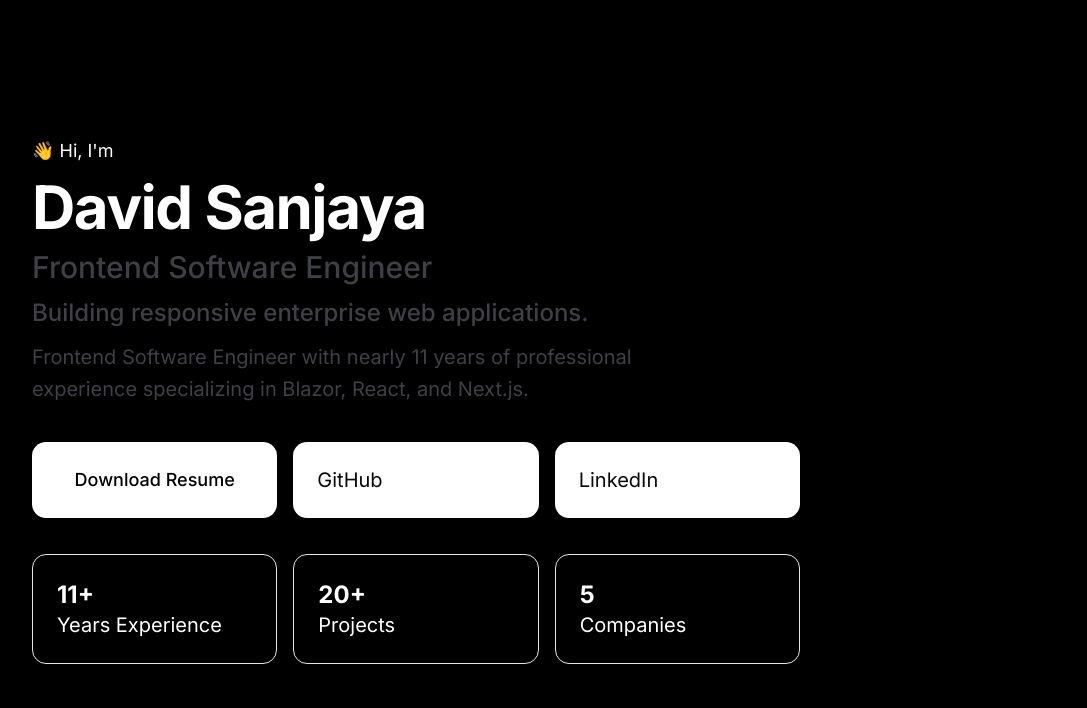
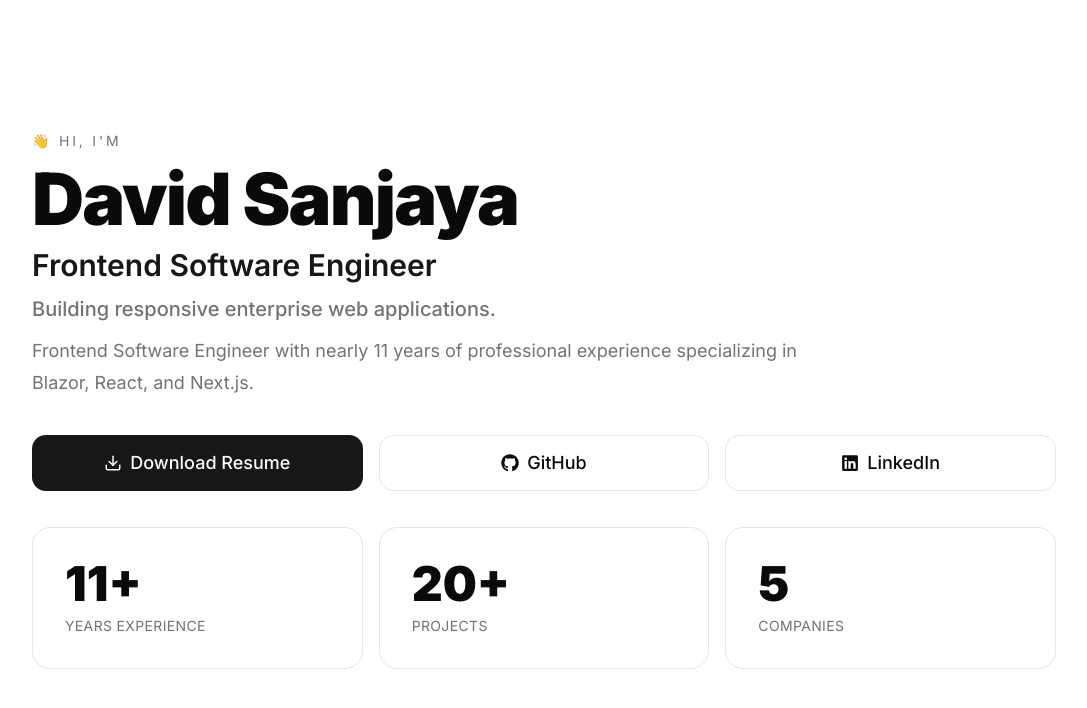
Before and after one commit to davidsanjaya/portfolio, a Next.js app: page / in a window 1280 px wide. Shown: the top 708 px of the page, without its empty margins (32-1119 px from the left). Built offline with nearby package versions, Linux system fonts and the light colour scheme.

Commit message:
Today's update

```diff
--- a/app/globals.css
+++ b/app/globals.css
@@ -82,27 +82,31 @@
   --sidebar-border: oklch(0.922 0 0);
   --sidebar-ring: oklch(0.708 0 0);
 
+  /* Layout */
+
+  --container-width: 1280px;
   --section-spacing: 8rem;
 
-  --container-width: 1280px;
+  /* Typography */
 
-  --hero-title: 4rem;
-
-  --transition: 200ms;
-
-  /* Layout */
-
-  --container: 1280px;
+  --hero-title-size: 4rem;
 
   /* Radius */
 
   --radius-lg: 1rem;
 
-  /* Animation */
+  /* Motion */
 
   --transition-fast: 150ms;
+  --transition-normal: 250ms;
+}
 
-  --transition-normal: 250ms;
+[data-density="compact"] {
+  --section-spacing: 5rem;
+}
+
+[data-density="comfortable"] {
+  --section-spacing: 10rem;
 }
 
 .dark {
--- a/components/sections/hero/hero-actions.tsx
+++ b/components/sections/hero/hero-actions.tsx
@@ -1,23 +1,33 @@
 import { Profile } from "@/types/profile";
 import { Button } from "@/components/shared/button";
+import { Download } from "lucide-react";
+import { FaGithub, FaLinkedin } from "react-icons/fa6";
 
 interface HeroActionProps {
-  socialLinks: Profile["socialLinks"];
+  actions: Profile["actions"];
 }
 
-export function HeroActions({ socialLinks }: HeroActionProps) {
+export function HeroActions({ actions }: HeroActionProps) {
+  const icons: Record<string, React.ReactNode> = {
+    download: <Download size={18} />,
+    github: <FaGithub size={18} />,
+    linkedin: <FaLinkedin size={18} />,
+  };
+
   return (
-    <div className="grid gap-4 sm:grid-cols-3 py-6">
-      <Button>Download Resume</Button>
-      {socialLinks.map((link) => (
-        <div
-          key={link.name}
-          className="bg-white rounded-xl p-6 cursor-pointer text-xl"
+    <div className="grid gap-4 sm:grid-cols-3 py-6 items-center">
+      {actions.map((action) => (
+        <Button
+          key={action.label}
+          variant={action.variant}
+          href={action.href}
+          target={action.target}
+          download={action.download}
+          icon={icons[action.icon ?? ""]}
+          size="lg"
         >
-          <a href={link.url} target="_blank" rel="noopener noreferrer">
-            {link.name}
-          </a>
-        </div>
+          {action.label}
+        </Button>
       ))}
     </div>
   );
--- a/components/sections/hero/hero-stats.tsx
+++ b/components/sections/hero/hero-stats.tsx
@@ -1,6 +1,5 @@
 import { StatisticCard } from "./statistic-card";
 import { Profile } from "@/types/profile";
-import { Button } from "@/components/shared/button";
 
 interface HeroStatsProps {
   statistics: Profile["statistics"];
--- a/components/sections/hero/hero.tsx
+++ b/components/sections/hero/hero.tsx
@@ -10,27 +10,30 @@ interface HeroProps {
 
 export function Hero({ data }: HeroProps) {
   return (
-    <Section className="min-h-screen flex bg-black items-center">
+    <Section className="min-h-screen flex items-center">
       <Container>
-        <div className="max-w-3xl gap-3 flex flex-col">
-          <p className="text-lg text-white">{data.hero.greeting}</p>
+        <div className="max-w-5xl space-y-3">
+          <p className="text-sm uppercase tracking-[0.2em] text-muted-foreground">
+            {data.hero.greeting}
+          </p>
 
-          <h1 className="text-6xl font-bold tracking-tight text-white">
+          <h1 className="text-7xl font-black tracking-tight text-foreground">
             {data.hero.name}
           </h1>
 
-          <h2 className="text-3xl font-medium text-zinc-700">
+          <h2 className="text-3xl font-semibold text-primary">
             {data.hero.title}
           </h2>
-          <p className="text-2xl font-medium text-zinc-700">
+
+          <p className="text-xl font-medium text-muted-foreground">
             {data.hero.tagline}
           </p>
 
-          <p className="text-xl max-w-2xl text-zinc-700 leading-relaxed">
+          <p className="max-w-3xl text-lg leading-8 text-muted-foreground">
             {data.hero.description}
           </p>
 
-          <HeroActions socialLinks={data.socialLinks} />
+          <HeroActions actions={data.actions} />
 
           <HeroStats statistics={data.statistics} />
         </div>
--- a/components/sections/hero/statistic-card.tsx
+++ b/components/sections/hero/statistic-card.tsx
@@ -5,9 +5,35 @@ interface StatisticCardProps {
 
 export function StatisticCard({ value, label }: StatisticCardProps) {
   return (
-    <div className="rounded-xl border p-6">
-      <h3 className="text-white text-2xl font-bold">{value}</h3>
-      <p className="text-white text-xl">{label}</p>
+    <div
+      className="
+        rounded-2xl
+        border
+        border-border
+        bg-card
+        p-8
+    "
+    >
+      <h3
+        className="
+        text-5xl
+        font-black
+        text-card-foreground
+    "
+      >
+        {value}
+      </h3>
+      <p
+        className="
+        mt-2
+        text-sm
+        uppercase
+        tracking-wide
+        text-muted-foreground
+    "
+      >
+        {label}
+      </p>
     </div>
   );
 }
--- a/components/shared/button/button.styles.ts
+++ b/components/shared/button/button.styles.ts
@@ -1,7 +1,57 @@
+const base = `
+inline-flex
+items-center
+justify-center
+gap-2
+rounded-xl
+px-6
+py-3
+text-lg
+font-medium
+transition-colors
+`;
+
 export const buttonStyles = {
-  primary:
-    "inline-flex items-center justify-center rounded-xl bg-white px-6 py-3 text-black font-medium transition-colors hover:bg-zinc-200 text-lg",
+  primary: `
+        ${base}
+        bg-primary
+        text-primary-foreground
+        hover:opacity-90
+    `,
 
-  secondary:
-    "inline-flex items-center justify-center rounded-xl border border-zinc-600 px-6 py-3 text-white transition-colors hover:bg-zinc-900 text-lg",
+  secondary: `
+        ${base}
+        border
+        border-border
+        bg-card
+        text-card-foreground
+        hover:bg-accent
+    `,
+
+  outline: `
+        ${base}
+        border
+        border-border
+        text-foreground
+        hover:bg-accent
+    `,
+
+  ghost: `
+        ${base}
+        text-foreground
+        hover:bg-accent
+    `,
+
+  link: `
+        ${base}
+        p-0
+        underline-offset-4
+        hover:underline
+    `,
 };
+
+export const buttonSizes = {
+  sm: "h-10 px-4 text-sm",
+  md: "h-12 px-6 text-base",
+  lg: "h-14 px-8 text-lg",
+};
--- a/components/shared/button/button.tsx
+++ b/components/shared/button/button.tsx
@@ -1,16 +1,48 @@
 import Link from "next/link";
 import { ButtonProps } from "./button.types";
-import { buttonStyles } from "./button.styles";
+import { buttonStyles, buttonSizes } from "./button.styles";
 
 export function Button({
   children,
-  href = "#",
-  variant = "primary",
-  target = "_self",
+  href,
+  variant,
+  size,
+  target,
+  icon,
+  className,
+  download,
 }: ButtonProps) {
+  const isExternalNavigation = target === "_blank";
+  const buttonClassName = `${buttonStyles[variant ?? "primary"]} ${buttonSizes[size ?? "md"]} ${className ?? ""}`;
+  const content = (
+    <>
+      {icon && <span>{icon}</span>}
+      <span>{children}</span>
+    </>
+  );
+
+  if (isExternalNavigation) {
+    return (
+      <a
+        href={href}
+        target="_blank"
+        rel="noopener noreferrer"
+        className={buttonClassName}
+        download={download}
+      >
+        {content}
+      </a>
+    );
+  }
+
   return (
-    <Link href={href} target={target} className={buttonStyles[variant]}>
-      {children}
+    <Link
+      href={href ?? "#"}
+      target={target}
+      className={buttonClassName}
+      download={download}
+    >
+      {content}
     </Link>
   );
 }
--- a/components/shared/button/button.types.ts
+++ b/components/shared/button/button.types.ts
@@ -1,6 +1,19 @@
+export type ButtonVariant =
+  | "primary"
+  | "secondary"
+  | "outline"
+  | "ghost"
+  | "link";
+
+export type ButtonSize = "sm" | "md" | "lg";
+
 export interface ButtonProps {
   children: React.ReactNode;
   href?: string;
-  variant?: "primary" | "secondary";
-  target?: "_blank" | "_self";
+  variant?: ButtonVariant;
+  target?: "_self" | "_blank";
+  download?: boolean;
+  icon?: React.ReactNode;
+  className?: string;
+  size?: ButtonSize;
 }
--- a/data/profile.ts
+++ b/data/profile.ts
@@ -22,17 +22,29 @@ export const profile: Profile = {
     phone: "+62 859-5645-4998",
   },
 
-  socialLinks: [
+  actions: [
     {
-      name: "GitHub",
-
-      url: "https://github.com/davidsanjaya",
+      label: "Download Resume",
+      href: "/resume.pdf",
+      variant: "primary",
+      icon: "download",
+      download: true,
     },
-
     {
-      name: "LinkedIn",
-
-      url: "https://linkedin.com/in/david-sanjaya-142430a4",
+      label: "GitHub",
+      href: "https://github.com/davidsanjaya",
+      variant: "secondary",
+      icon: "github",
+      download: false,
+      target: "_blank",
+    },
+    {
+      label: "LinkedIn",
+      href: "https://linkedin.com/in/david-sanjaya-142430a4",
+      variant: "secondary",
+      icon: "linkedin",
+      download: false,
+      target: "_blank",
     },
   ],
   statistics: [
--- a/package.json
+++ b/package.json
@@ -17,6 +17,7 @@
     "next": "16.2.12",
     "react": "19.2.4",
     "react-dom": "19.2.4",
+    "react-icons": "^5.7.0",
     "shadcn": "^4.16.0",
     "tailwind-merge": "^3.6.0",
     "tw-animate-css": "^1.4.0"
--- a/types/profile.ts
+++ b/types/profile.ts
@@ -1,6 +1,17 @@
-export interface SocialLink {
-  name: string;
-  url: string;
+export type ButtonVariant =
+  | "primary"
+  | "secondary"
+  | "outline"
+  | "ghost"
+  | "link";
+
+export interface Actions {
+  label: string;
+  href: string;
+  variant?: ButtonVariant;
+  icon?: string;
+  download: boolean;
+  target?: "_self" | "_blank";
 }
 
 export interface Statistics {
@@ -31,6 +42,6 @@ export interface Profile {
 
   contact: ContactInfo;
 
-  socialLinks: SocialLink[];
+  actions: Actions[];
   statistics: Statistics[];
 }
```
Also changed, not shown: 1 other file (tests, documents, lock files or other folders).
